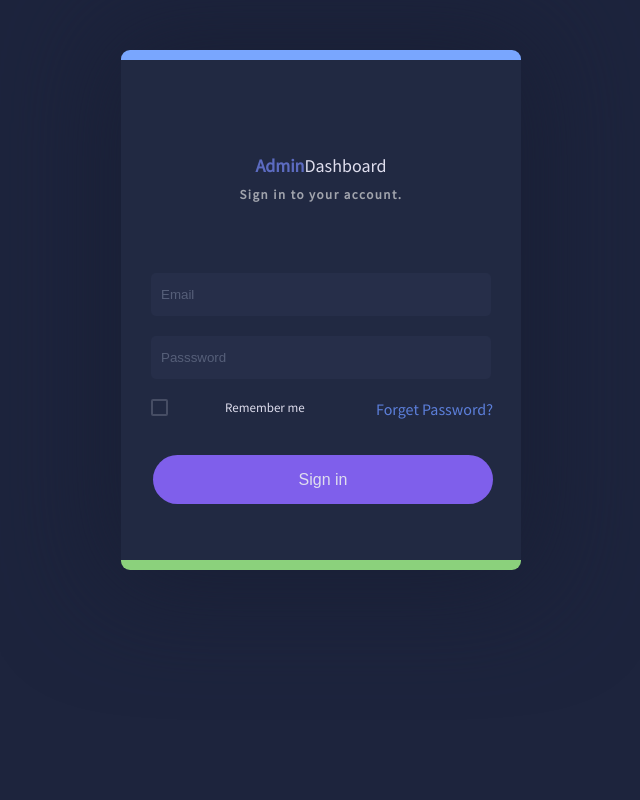
After one commit to seabeePraveen/HTT_Goofy_Thugs, a Django app: page /owner_login in a window 1280 px wide. The commit adds this page. Shown: the whole page, without its empty margins (319-959 px from the left). Run offline with Django 3.2, Linux system fonts and the light colour scheme; some libraries are stand-ins or nearby versions.

Commit message:
final touch

```diff
--- a/myapp/urls.py
+++ b/myapp/urls.py
@@ -12,5 +12,8 @@ urlpatterns = [
     path('menu',views.menu,name='menu'),
     path('confirmpay',views.confirmpay,name='confirmpay'),
     path('success',views.success,name='success'),
-    path('plans',views.plans,name='plans')
+    path('plans',views.plans,name='plans'),
+    path('owner',views.owner,name='owner'),
+    path('owner_login',views.owner_login,name='owner_login'),
+    path('logout_owner',views.logout_owner,name='logout_owner')
 ]
--- a/myapp/views.py
+++ b/myapp/views.py
@@ -12,7 +12,6 @@ from django.conf import settings
 import razorpay,stripe
 from django.views.decorators.csrf import csrf_exempt
 client = razorpay.Client(auth=(RAZORPAY_API_KEY,RAZORPAY_API_SECRET_KEY))
-# Create your views here.
 stripe.api_key = settings.STRIPE_SECRET_KEY
 
 def index(request):
@@ -110,15 +109,20 @@ def subscribe(request):
     #     return render(request,'confirmpay.html',context)
 
 from django.views.generic.base import TemplateView
-# class confirmpay(TemplateView):
-#     template_name = 'confirmpage.html'
+@login_required(login_url='loginpage')
+class confirmpay(TemplateView):
+    template_name = 'confirmpage.html'
 
-#     def get_content_data(self,**kwargs):
-#         context = super().get_content_data(**kwargs)
-#         context['key']=STRIPE_PUBLIC_KEY
-#         return context
-@login_required(login_url='loginpage')
+    def get_content_data(self,**kwargs):
+        context = super().get_content_data(**kwargs)
+        context['key']=STRIPE_PUBLIC_KEY
+        return context
 # def confirmpay(request):
+#     if request.method == 'POST':
+#         client = razorpay.Client(auth = (RAZORPAY_API_KEY,RAZORPAY_API_SECRET_KEY))
+#         payment = client.order.create({'amount': '20000','currency':'INR','payment_capture':1})
+#         context = {'payment':payment}
+#         return render(request,'confirmpay.html',context)
 #     stripe.api_key = settings.STRIPE_SECRET_KEY
 #     session = stripe.checkout.Session.create(
 #     line_items=[{
@@ -139,17 +143,43 @@ from django.views.generic.base import TemplateView
 
 @login_required(login_url='loginpage')
 def success(request):
-    order_id = request.GET.get('order_id')
-
-    cart = Cart.objects.get(razor_pay_order_id = order_id)
-    cart.is_paid = True
-    cart.save()
-    return HttpResponse('Payment Success')
-# def success(request):
-#     if request.method == 'POST':
-#         amount = request.POST.get('amount')
-#         charge = stripe.Charge.create(amount=amount,currency='usd',description='Django charge',source = request.POST['stripeToken'])
-#         return render(request,'success.html')
+    if request.method == 'POST':
+        amount = request.POST.get('amount')
+        charge = stripe.Charge.create(amount=amount,currency='usd',description='Django charge',source = request.POST['stripeToken'])
+        return render(request,'success.html')
 
 def plans(request):
     return render(request,'plans.html')
+
+def owner_login(request):
+    if request.method == 'POST':
+        username = request.POST.get('username')
+        password = request.POST.get('password')
+        try:
+            user = User.objects.get(username = username)
+        except:
+            messages.error(request,'Only owner can access this')
+            return redirect('owner_login')
+        user = authenticate(request,username=username,password=password)
+        if user is not None:
+            login(request,user)
+            return redirect('owner')
+        else:
+            messages.error(request,'Credentials doesnot matched')
+            return redirect('owner_login')
+    return render(request,'admin_login.html')
+
+
+@login_required(login_url='admin_login')
+def owner(request):
+    user = User.objects.all()
+    user_details = userdetails.objects.all()
+    context = {
+        'users':user,
+        'user_details':user_details
+    }
+    return render(request,'admin.html',context)
+
+def logout_owner(request):
+    logout(request)
+    return redirect('owner_login')
--- /dev/null
+++ b/static/admin_login.css
@@ -0,0 +1,196 @@
+@import url('https://fonts.googleapis.com/css?family=Source+Sans+Pro:300,400');
+
+body, html {
+  font-family: 'Source Sans Pro', sans-serif;
+  background-color: #1d243d;
+  padding: 0;
+  margin: 0;
+}
+#particles-js {
+  position: absolute;
+  width: 100%;
+  height: 100%;
+}
+
+.container{
+  margin: 0;
+  top: 50px;
+  left: 50%;
+  position: absolute;
+  text-align: center;
+  transform: translateX(-50%);
+  background-color: rgb( 33, 41, 66 );
+  border-radius: 9px;
+  border-top: 10px solid #79a6fe;
+  border-bottom: 10px solid #8BD17C;
+  width: 400px;
+  height: 500px;
+  box-shadow: 1px 1px 108.8px 19.2px rgb(25,31,53);
+}
+
+.box h4 {
+  font-family: 'Source Sans Pro', sans-serif;
+  color: #5c6bc0;
+  font-size: 18px;
+  margin-top:94px;;
+}
+
+.box h4 span {
+  color: #dfdeee;
+  font-weight: lighter;
+}
+
+.box h5 {
+  font-family: 'Source Sans Pro', sans-serif;
+  font-size: 13px;
+  color: #a1a4ad;
+  letter-spacing: 1.5px;
+  margin-top: -15px;
+  margin-bottom: 70px;
+}
+
+.box input[type = "text"],.box input[type = "password"] {
+  display: block;
+  margin: 20px auto;
+  background: #262e49;
+  border: 0;
+  border-radius: 5px;
+  padding: 14px 10px;
+  width: 320px;
+  outline: none;
+  color: #d6d6d6;
+      -webkit-transition: all .2s ease-out;
+    -moz-transition: all .2s ease-out;
+    -ms-transition: all .2s ease-out;
+    -o-transition: all .2s ease-out;
+    transition: all .2s ease-out;
+
+}
+::-webkit-input-placeholder {
+  color: #565f79;
+}
+
+.box input[type = "text"]:focus,.box input[type = "password"]:focus {
+  border: 1px solid #79A6FE;
+
+}
+
+a{
+  color: #5c7fda;
+  text-decoration: none;
+}
+
+a:hover {
+  text-decoration: underline;
+}
+
+ label input[type = "checkbox"] {
+  display: none; /* hide the default checkbox */
+}
+
+/* style the artificial checkbox */
+label span {
+  height: 13px;
+  width: 13px;
+  border: 2px solid #464d64;
+  border-radius: 2px;
+  display: inline-block;
+  position: relative;
+  cursor: pointer;
+  float: left;
+  left: 7.5%;
+}
+
+.btn1 {
+  border:0;
+  background: #7f5feb;
+  color: #dfdeee;
+  border-radius: 100px;
+  width: 340px;
+  height: 49px;
+  font-size: 16px;
+  position: absolute;
+  top: 79%;
+  left: 8%;
+  transition: 0.3s;
+  cursor: pointer;
+}
+
+.btn1:hover {
+  background: #5d33e6;
+}
+
+.rmb {
+  position: absolute;
+  margin-left: -24%;
+  margin-top: 0px;
+  color: #dfdeee;
+  font-size: 13px;
+}
+
+.forgetpass {
+  position: relative;
+  float: right;
+  right: 28px;
+}
+
+.dnthave{
+    position: absolute;
+    top: 92%;
+    left: 24%;
+}
+
+[type=checkbox]:checked + span:before {/* <-- style its checked state */
+    font-family: FontAwesome;
+    font-size: 16px;
+    content: "\f00c";
+    position: absolute;
+    top: -4px;
+    color: #896cec;
+    left: -1px;
+    width: 13px;
+}
+
+.typcn {
+  position: absolute;
+  left: 339px;
+  top: 282px;
+  color: #3b476b;
+  font-size: 22px;
+  cursor: pointer;
+}
+
+.typcn.active {
+  color: #7f60eb;
+}
+
+.error {
+  background: #ff3333;
+  text-align: center;
+  width: 337px;
+  height: 20px;
+  padding: 2px;
+  border: 0;
+  border-radius: 5px;
+  margin: 10px auto 10px;
+  position: absolute;
+  top: 31%;
+  left: 7.2%;
+  color: white;
+  display: none;
+}
+
+.footer {
+    position: relative;
+    left: 0;
+    bottom: 0;
+    top: 605px;
+    width: 100%;
+    color: #78797d;
+    font-size: 14px;
+    text-align: center;
+}
+
+.footer .fa {
+  color: #7f5feb;;
+}
--- /dev/null
+++ b/templates/admin_login.html
@@ -0,0 +1,43 @@
+{% load static %}
+<!DOCTYPE html>
+<html lang="en">
+
+<head>
+    <meta charset="UTF-8">
+    <meta name="viewport" content="width=device-width, initial-scale=1.0">
+    <meta http-equiv="X-UA-Compatible" content="ie=edge">
+    <title>Login Page</title>
+
+    <link rel="stylesheet" href="fonts/material-icon/css/material-design-iconic-font.min.css">
+
+    <link rel="stylesheet" href="{% static 'admin_login.css' %}">
+    <meta name="robots" content="noindex, follow">
+</head>
+
+<body>
+
+    <body id="particles-js"></body>
+    <div class="animated bounceInDown">
+        <div class="container">
+            <span class="error animated tada" id="msg"></span>
+            <form name="form1" class="box" onsubmit="return checkStuff()" method="post" action="login">
+                {% csrf_token %}
+                <h4>Admin<span>Dashboard</span></h4>
+                <h5>Sign in to your account.</h5>
+                <input type="text" name="email" placeholder="Email" autocomplete="off">
+                <i class="typcn typcn-eye" id="eye"></i>
+                <input type="password" name="password" placeholder="Passsword" id="pwd" autocomplete="off">
+                <label>
+                    <input type="checkbox">
+                    <span></span>
+                    <small class="rmb">Remember me</small>
+                </label>
+                <a href="#" class="forgetpass">Forget Password?</a>
+                <input type="submit" value="Sign in" class="btn1">
+            </form>
+        </div>
+    </div>
+    <script src="{ % static 'admin_login.js' %}"></script>
+</body>
+
+</html>
```
Also changed, not shown: static/admin_login.js (added, +158 -0 lines), templates/admin.html (added, +137 -0 lines), templates/confirmpay.html (+33 -0 lines), db.sqlite3.
